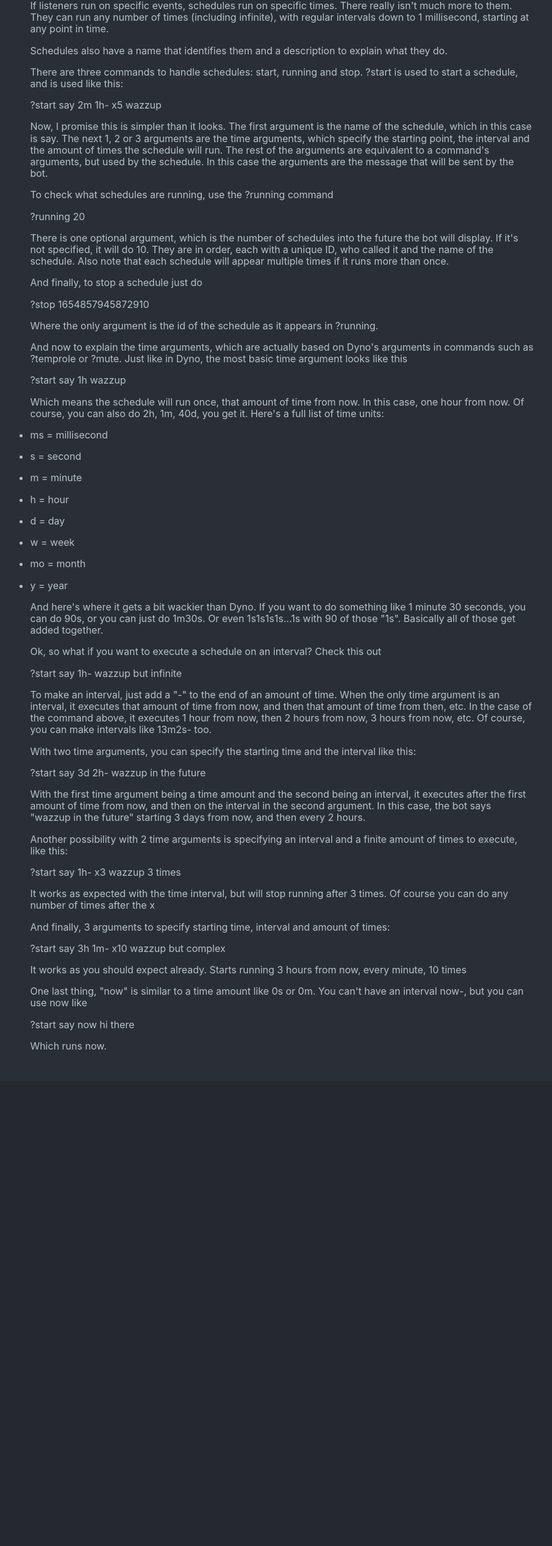
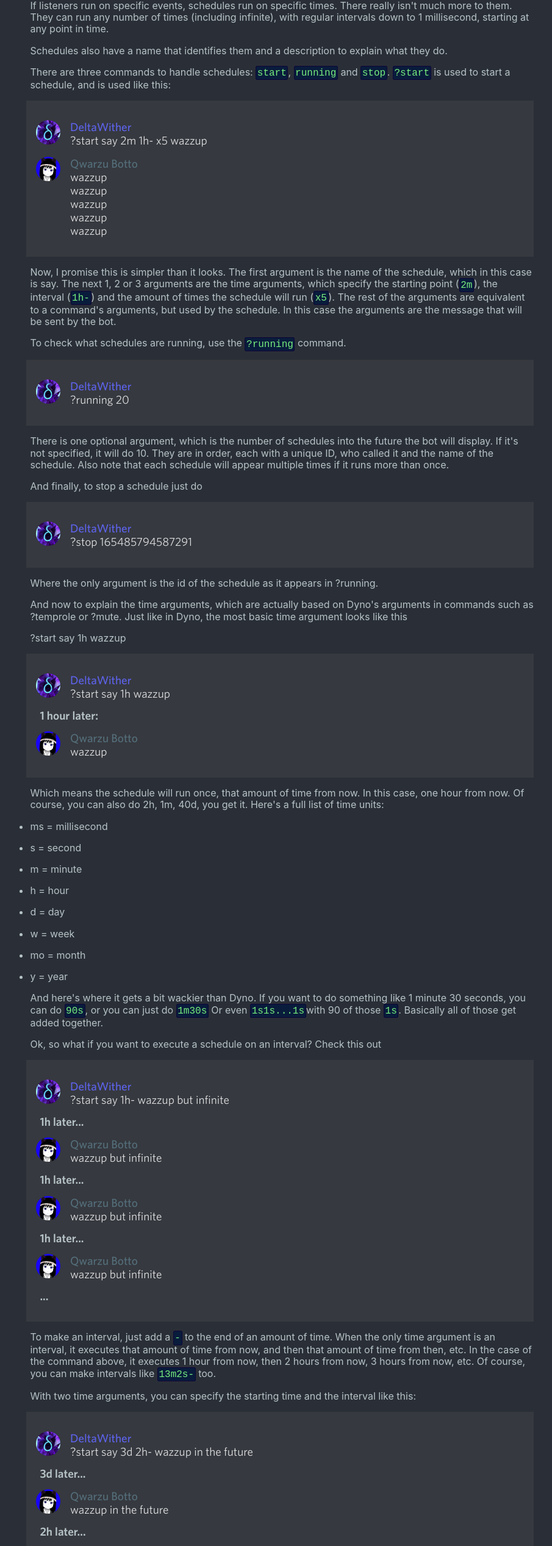
Before and after one commit to DeltaWither/Qwarzu-botto, a Next.js app: page /versions/0.1.x/basic/schedules in a window 1280 px wide. Shown: the part 232-2767 px from the top of the page at 61% size, without its empty margins (245-1150 px from the left). Before the commit the page ends 2005 px from the top, so only its background shows below. Built offline with nearby package versions, Linux system fonts and the light colour scheme.

Commit message:
Improved basic schedules guide

```diff
--- a/pages/versions/0.1.x/basic/schedules.jsx
+++ b/pages/versions/0.1.x/basic/schedules.jsx
@@ -1,3 +1,5 @@
+import { DiscordBG, UserMsg, BotMsg } from './../../../../components/discordMsg/Discord.jsx';
+
 export default function Schedules() {
     return (
         <div className="container">
@@ -9,20 +11,39 @@ export default function Schedules() {
 
           <p>Schedules also have a name that identifies them and a description to explain what they do.</p>
 
-          <p>There are three commands to handle schedules: start, running and stop. ?start is used to start a
+          <p>There are three commands to handle schedules: <span className="inlineCode">start</span>
+            , <span className="inlineCode">running</span> and <span className="inlineCode">stop</span>
+            . <span className="inlineCode">?start</span> is used to start a
             schedule, and is used like this:</p>
 
-          <p>?start say 2m 1h- x5 wazzup</p>
+          <DiscordBG>
+            <UserMsg>
+              ?start say 2m 1h- x5 wazzup
+            </UserMsg>
+            <BotMsg>
+              <div>wazzup</div>
+              <div>wazzup</div>
+              <div>wazzup</div>
+              <div>wazzup</div>
+              <div>wazzup</div>
+            </BotMsg>
+          </DiscordBG>
 
           <p>Now, I promise this is simpler than it looks. The first argument is the name of the schedule, which
             in this case is say. The next 1, 2 or 3 arguments are the time arguments, which specify the starting
-            point, the interval and the amount of times the schedule will run. The rest of the arguments are
-            equivalent to a command's arguments, but used by the schedule. In this case the arguments are the
-            message that will be sent by the bot.</p>
+            point (<span className="inlineCode">2m</span>), the interval (<span className="inlineCode">1h-</span>
+            ) and the amount of times the schedule will run (<span className="inlineCode">x5</span>). The rest of
+            the arguments are equivalent to a command's arguments, but used by the schedule. In this case the
+            arguments are the message that will be sent by the bot.</p>
 
-          <p>To check what schedules are running, use the ?running command</p>
+          <p>To check what schedules are running, use the <span className="inlineCode">?running</span> command.
+          </p>
 
-          <p>?running 20</p>
+          <DiscordBG>
+            <UserMsg>
+              ?running 20
+            </UserMsg>
+          </DiscordBG>
 
           <p>There is one optional argument, which is the number of schedules into the future the bot will
             display. If it's not specified, it will do 10. They are in order, each with a unique ID, who called
@@ -31,7 +52,11 @@ export default function Schedules() {
 
           <p>And finally, to stop a schedule just do</p>
 
-          <p>?stop 1654857945872910</p>
+          <DiscordBG>
+            <UserMsg>
+              ?stop 165485794587291
+            </UserMsg>
+          </DiscordBG>
 
           <p>Where the only argument is the id of the schedule as it appears in ?running.</p>
 
@@ -39,6 +64,15 @@ export default function Schedules() {
             as ?temprole or ?mute. Just like in Dyno, the most basic time argument looks like this</p>
 
           <p>?start say 1h wazzup</p>
+          <DiscordBG>
+            <UserMsg>
+              ?start say 1h wazzup
+            </UserMsg>
+            <p>1 hour later:</p>
+            <BotMsg>
+              wazzup
+            </BotMsg>
+          </DiscordBG>
 
           <p>Which means the schedule will run once, that amount of time from now. In this case, one hour from
             now. Of course, you can also do 2h, 1m, 40d, you get it. Here's a full list of time units:</p>
@@ -55,46 +89,123 @@ export default function Schedules() {
           </ul>
 
           <p>And here's where it gets a bit wackier than Dyno. If you want to do something like 1 minute 30
-            seconds, you can do 90s, or you can just do 1m30s. Or even 1s1s1s1s...1s with 90 of those "1s".
+            seconds, you can do <span className="inlineCode">90s</span>, or you can just
+            do <span className="inlineCode">1m30s</span> Or even <span className="inlineCode">1s1s...1s</span>
+            with 90 of those <span className="inlineCode">1s</span>.
             Basically all of those get added together.</p>
 
           <p>Ok, so what if you want to execute a schedule on an interval? Check this out</p>
 
-          <p>?start say 1h- wazzup but infinite</p>
+          <DiscordBG>
+            <UserMsg>
+              ?start say 1h- wazzup but infinite
+            </UserMsg>
+            <p>1h later...</p>
+            <BotMsg>
+              wazzup but infinite
+            </BotMsg>
+            <p>1h later...</p>
+            <BotMsg>
+              wazzup but infinite
+            </BotMsg>
+            <p>1h later...</p>
+            <BotMsg>
+              wazzup but infinite
+            </BotMsg>
+            <p>...</p>
+          </DiscordBG>
 
-          <p>To make an interval, just add a "-" to the end of an amount of time. When the only time argument is
-            an interval, it executes that amount of time from now, and then that amount of time from then, etc.
-            In the case of the command above, it executes 1 hour from now, then 2 hours from now, 3 hours from
-            now, etc. Of course, you can make intervals like 13m2s- too.</p>
+          <p>To make an interval, just add a <span className="inlineCode">-</span> to the end of an amount of
+            time. When the only time argument is an interval, it executes that amount of time from now, and
+            then that amount of time from then, etc. In the case of the command above, it executes 1 hour from
+            now, then 2 hours from now, 3 hours from now, etc. Of course, you can make intervals
+            like <span className="inlineCode">13m2s-</span> too.</p>
 
           <p>With two time arguments, you can specify the starting time and the interval like this:</p>
 
-          <p>?start say 3d 2h- wazzup in the future</p>
+          <DiscordBG>
+            <UserMsg>
+              ?start say 3d 2h- wazzup in the future
+            </UserMsg>
+            <p>3d later...</p>
+            <BotMsg>
+              wazzup in the future
+            </BotMsg>
+            <p>2h later...</p>
+            <BotMsg>
+              wazzup in the future
+            </BotMsg>
+            <p>2h later...</p>
+            <BotMsg>
+              wazzup in the future
+            </BotMsg>
+            <p>...</p>
+          </DiscordBG>
 
-          <p>With the first time argument being a time amount and the second being an interval, it executes after
-            the first amount of time from now, and then on the interval in the second argument. In this case, the
-            bot says "wazzup in the future" starting 3 days from now, and then every 2 hours.</p>
+          <p>With the first time argument being a time amount and the second being an interval, it executes
+            after the first amount of time from now, and then on the interval in the second argument. In this
+            case, the bot says "wazzup in the future" starting 3 days from now, and then every 2 hours.</p>
 
           <p>Another possibility with 2 time arguments is specifying an interval and a finite amount of times to
             execute, like this:</p>
 
-          <p>?start say 1h- x3 wazzup 3 times</p>
+          <DiscordBG>
+            <UserMsg>
+              ?start say 1h- x3 wazzup 3 times
+            </UserMsg>
+            <p>1h later...</p>
+            <BotMsg>
+              wazzup 3 times
+            </BotMsg>
+            <p>1h later...</p>
+            <BotMsg>
+              wazzup 3 times
+            </BotMsg>
+            <p>1h later...</p>
+            <BotMsg>
+              wazzup 3 times
+            </BotMsg>
+          </DiscordBG>
 
           <p>It works as expected with the time interval, but will stop running after 3 times. Of course you can
-            do any number of times after the x</p>
+            do any number of times after the <span className="inlineCode">x</span>.</p>
 
           <p>And finally, 3 arguments to specify starting time, interval and amount of times:</p>
 
-          <p>?start say 3h 1m- x10 wazzup but complex</p>
+          <DiscordBG>
+            <UserMsg>
+              ?start say 3h 1m- x3 wazzup but complex
+            </UserMsg>
+            <p>3h later...</p>
+            <BotMsg>
+              wazzup but complex
+            </BotMsg>
+            <p>1m later...</p>
+            <BotMsg>
+              wazzup but complex
+            </BotMsg>
+            <p>1m later...</p>
+            <BotMsg>
+              wazzup but complex
+            </BotMsg>
+          </DiscordBG>
 
-          <p>It works as you should expect already. Starts running 3 hours from now, every minute, 10 times</p>
+          <p>It works as you should expect already. Starts running 3 hours from now, every minute, 3 times</p>
 
-          <p>One last thing, "now" is similar to a time amount like 0s or 0m. You can't have an interval now-,
-            but you can use now like</p>
+          <p>One last thing, <span className="inlineCode">now</span> is similar to a time amount
+            like <span className="inlineCode">0s</span> or <span className="inlineCode">0m</span>. You can't
+            have an interval <span className="inlineCode">now-</span>, but you can use now like</p>
 
-          <p>?start say now hi there</p>
+          <DiscordBG>
+            <UserMsg>
+              ?start say now hi there
+            </UserMsg>
+            <BotMsg>
+              hi there
+            </BotMsg>
+          </DiscordBG>
 
-          <p>Which runs now.</p>
+          <p>Which runs immediately.</p>
         </div>
-    )
+    );
 }
```
